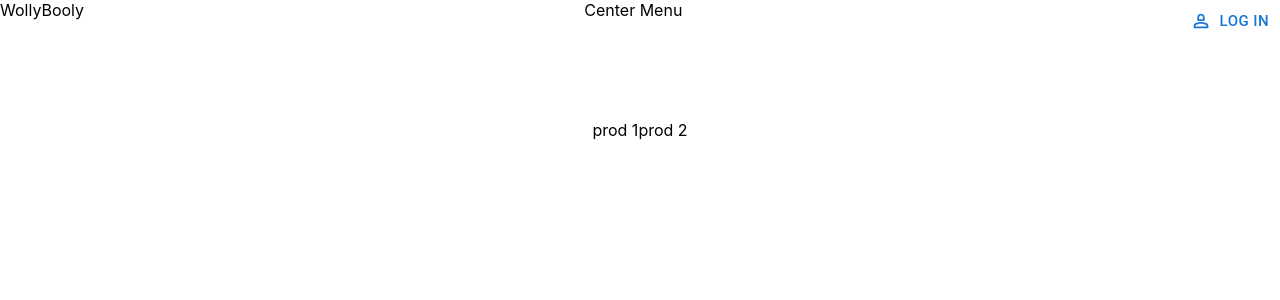
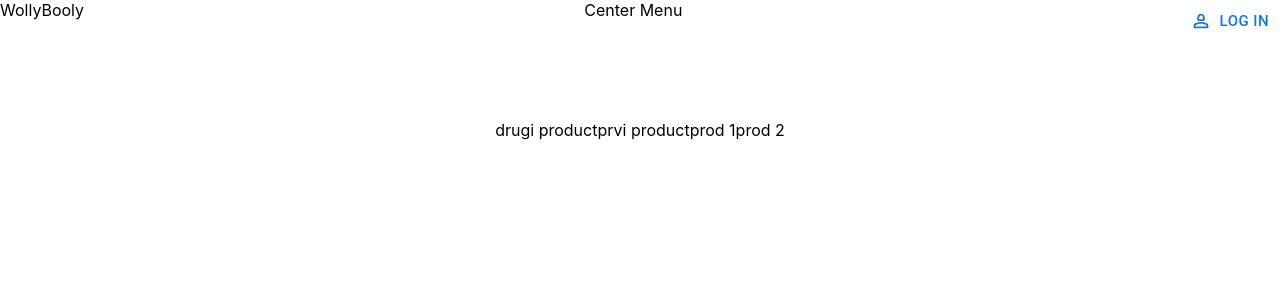
Before and after one commit to GoranAviani/react_web, a React (Create React App) app: page /products in a window 1280 px wide. Shown: the top 300 px of the page. Built offline with nearby package versions, Linux system fonts and the light colour scheme.

Commit message:
product changes

```diff
--- a/src/components/ProductList/ProductList.js
+++ b/src/components/ProductList/ProductList.js
@@ -1,6 +1,7 @@
 import React from 'react';
 import './ProductList.css'
 import Navigation from "../Navigation/Navigation";
+import {TEST_PRODUCTS} from "./TEST_PRODUCTS";
 
 const ProductList = ({products}) => {
 
@@ -8,6 +9,9 @@ const ProductList = ({products}) => {
         <>
             <Navigation/>
             <div className="productList">
+                {TEST_PRODUCTS.data.map((product) => (
+                    <div className="user">{product.name}</div>
+                ))}
                 <div>
                     prod 1
                 </div>
--- /dev/null
+++ b/src/components/ProductList/TEST_PRODUCTS.js
@@ -0,0 +1,49 @@
+export const TEST_PRODUCTS = {
+    "object": "list",
+    "url": "/v1/products",
+    "has_more": false,
+    "data": [
+        {
+            "id": "prod_MgrLLFujEfLdfw",
+            "object": "product",
+            "active": true,
+            "created": 1666867645,
+            "default_price": "price_1LxTcQL8DMKP7MUz4UAvrQ94",
+            "description": "drugi product je....",
+            "images": [
+                "https://files.stripe.com/links/MDB8YWNjdF8xTHQ5SUlMOERNS1A3TVV6fGZsX3Rlc3RfZXFlQ0xMMFl3bmdrSUdtY3ROSzhLVzg400maI5Ju41"
+            ],
+            "livemode": false,
+            "metadata": {},
+            "name": "drugi product",
+            "package_dimensions": null,
+            "shippable": null,
+            "statement_descriptor": null,
+            "tax_code": null,
+            "unit_label": null,
+            "updated": 1666881773,
+            "url": null
+        },
+        {
+            "id": "prod_MgrLLFujEfLdfw",
+            "object": "product",
+            "active": true,
+            "created": 1666867645,
+            "default_price": "price_1LxTcQL8DMKP7MUz4UAvrQ94",
+            "description": "drugi product je....",
+            "images": [
+                "https://files.stripe.com/links/MDB8YWNjdF8xTHQ5SUlMOERNS1A3TVV6fGZsX3Rlc3RfZXFlQ0xMMFl3bmdrSUdtY3ROSzhLVzg400maI5Ju41"
+            ],
+            "livemode": false,
+            "metadata": {},
+            "name": "prvi product",
+            "package_dimensions": null,
+            "shippable": null,
+            "statement_descriptor": null,
+            "tax_code": null,
+            "unit_label": null,
+            "updated": 1666881773,
+            "url": null
+        },
+    ]
+}
```
